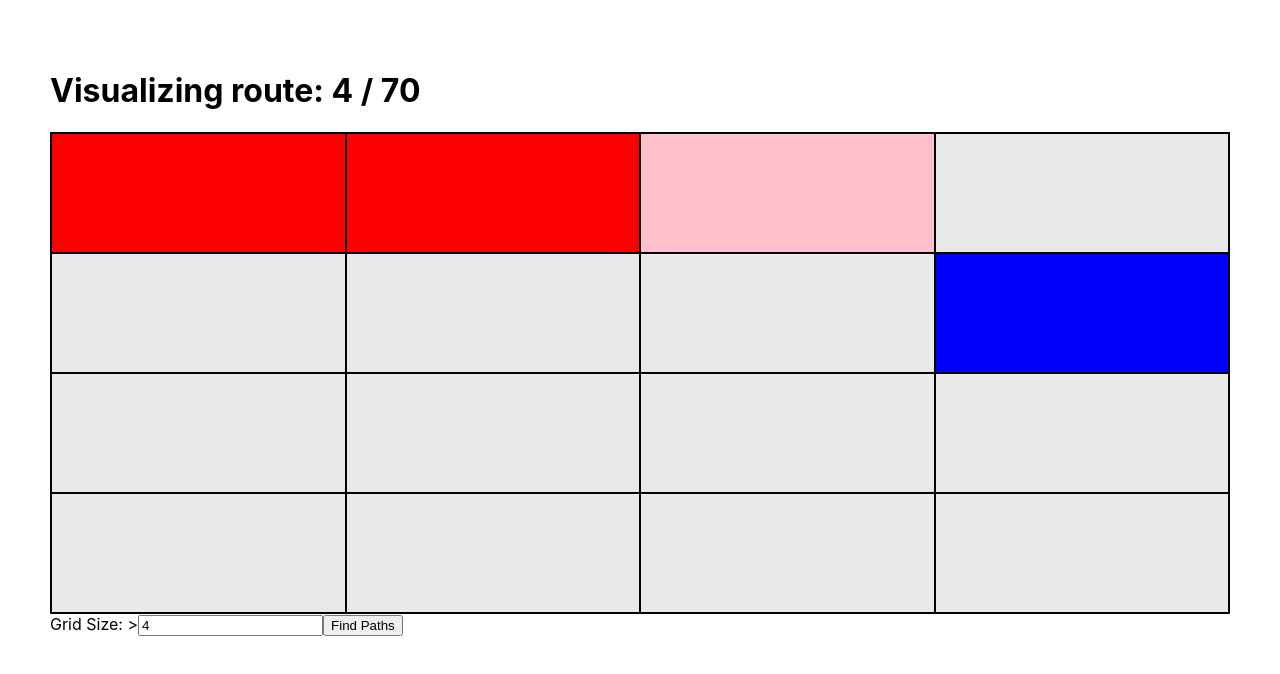
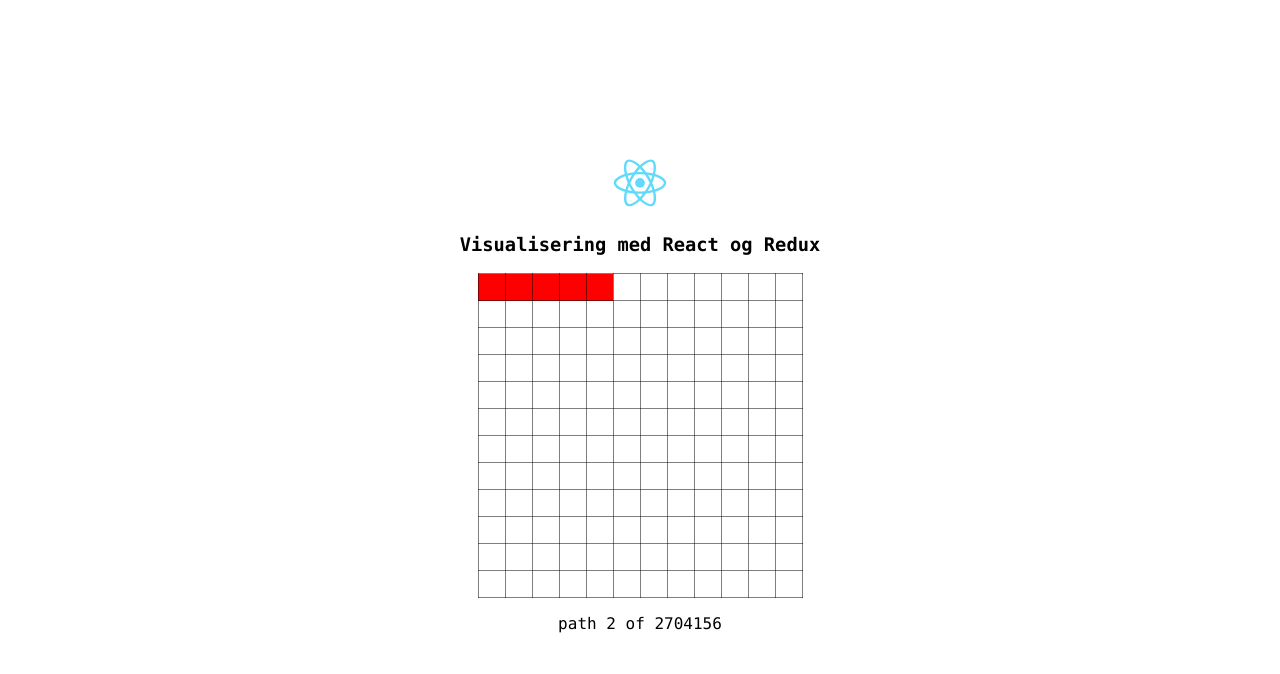
Before and after one commit to realmunk/lattice-paths, a React (Create React App) app: page / in a window 1280 px wide. Shown: the top 674 px of the page. Built offline with nearby package versions, Linux system fonts and the light colour scheme.

Commit message:
Split up componetns and added some minor styling for this to work as expected.

```diff
--- a/src/App.css
+++ b/src/App.css
@@ -1,79 +1,23 @@
-* {
-  box-sizing: border-box;
+.container {
+  width: 80%;
+  margin: 0 auto;
 }
 
-#root {
-  padding: 50px;
-  margin: auto;
-}
-
-table {
-  width: 100%;
-  table-layout: fixed;
-  transform: scale(50%), rotate(45deg);
-  border: 2px solid black;
-  border-collapse: collapse;
-}
-
-td {
-  text-align: center;
-  border: 2px solid black;
-  background-color: rgb(233, 233, 233);
-  transition: background-color ease-in 5ms;
-}
-
-.X {
-  background: black;
-}
-
-.E {
-  background: red;
-}
-
-.S {
-  background: blue;
-}
-
-.ES,
-.SE {
-  background: pink
-}
-
-.box {
-  border-left: 2px solid black;
-}
-
-.App {
-  text-align: center;
-}
-
-.App-logo {
-  animation: App-logo-spin infinite 20s linear;
-  height: 40vmin;
-  pointer-events: none;
-}
-
-.App-header {
-  background-color: #282c34;
+.flex-center {
+  display: flex;
   min-height: 100vh;
-  display: flex;
+  justify-items: center;
+  align-items: center;
   flex-direction: column;
   align-items: center;
   justify-content: center;
-  font-size: calc(10px + 2vmin);
-  color: white;
 }
 
-.App-link {
-  color: #61dafb;
+.flex-center>* {
+  flex: 0 1 auto;
 }
 
-@keyframes App-logo-spin {
-  from {
-    transform: rotate(0deg);
-  }
-
-  to {
-    transform: rotate(360deg);
-  }
+.logo {
+  height: 64px;
+  width: auto;
 }
--- a/src/App.js
+++ b/src/App.js
@@ -1,15 +1,20 @@
 import React, { Component } from "react";
 import "./App.css";
 
+import Logo from "./logo.svg";
+
 import { findLatticePaths } from "./lattice-paths";
+
+import { Grid } from "./components/grid";
+import { Counter } from "./components/counter";
 
 class App extends Component {
   constructor(props) {
     super(props);
     this.state = {
-      gridSize: 4
+      gridSize: 12
     };
-    this.findPaths(4);
+    this.findPaths(this.state.gridSize);
   }
 
   generateGrid = gridSize => {
@@ -18,7 +23,7 @@ class App extends Component {
       .map(() => Array(gridSize).fill());
   };
 
-  visualizePath = (finished, STEPS, LAST_SYMBOL = undefined, x = 0, y = 0) => {
+  visualizePath = (finished, STEPS, x = 0, y = 0) => {
     const grid = this.state.grid;
     const SYMBOL = STEPS[0];
 
@@ -40,7 +45,7 @@ class App extends Component {
       y++;
     }
 
-    // normalize the steps so they don't go over the grid
+    // as the steps can go both on the inside and outside of a grid item, make sure they dont.
     if (x === grid.length) {
       x = grid.length - 1;
     }
@@ -54,7 +59,7 @@ class App extends Component {
       },
       () => {
         setTimeout(() => {
-          this.visualizePath(finished, STEPS.substring(1), SYMBOL, x, y);
+          this.visualizePath(finished, STEPS.substring(1), x, y);
         }, 175);
       }
     );
@@ -103,47 +108,19 @@ class App extends Component {
   };
 
   render() {
-    let Representation = null;
-
-    if (this.state.grid) {
-      Representation = this.state.grid.map((row, index) => {
-        return (
-          <tr
-            key={`row${index}`}
-            style={{ height: `${60 / this.state.gridSize}vh` }}
-          >
-            {row.map((step, subIndex) => {
-              return (
-                <td
-                  key={`column${index}-${subIndex}`}
-                  className={`cell ${step}`}
-                />
-              );
-            })}
-          </tr>
-        );
-      });
-    }
-
     return (
       <div className="container">
-        {this.state.current && (
-          <h1>
-            Visualizing route: {this.state.current} /{" "}
-            {this.state.latticePaths.length}
-          </h1>
-        )}
-        <table className="table">
-          <tbody>{Representation}</tbody>
-        </table>
-        <div>
-          <label>Grid Size: </label>>
-          <input
-            name="gridSize"
-            value={this.state.gridSize}
-            onChange={this.onChange}
-          />
-          <button onClick={this.generatePaths}>Find Paths</button>
+        <div className="flex-center">
+          <img src={Logo} className="logo" />
+          <h3>Visualisering med React og Redux</h3>
+
+          {<Grid grid={this.state.grid} />}
+          {
+            <Counter
+              current={this.state.current}
+              nrOfPaths={this.state.latticePaths}
+            />
+          }
         </div>
       </div>
     );
--- /dev/null
+++ b/src/components/counter.js
@@ -0,0 +1,14 @@
+import React from "react";
+
+import "./grid.css";
+
+export const Counter = ({ current, nrOfPaths }) => {
+  if (!current || !nrOfPaths) {
+    return null;
+  }
+  return (
+    <p>
+      path {current} of {nrOfPaths.length}
+    </p>
+  );
+};
--- /dev/null
+++ b/src/components/grid.css
@@ -0,0 +1,26 @@
+.grid {
+  table-layout: fixed;
+  border-collapse: collapse;
+}
+
+.cell {
+  height: 24px;
+  width: 24px;
+  text-align: center;
+  border: 1px solid rgba(0, 0, 0, 0.5);
+  background-color: rgb(255, 255, 255);
+  transition: background-color ease-in 50ms;
+}
+
+.E {
+  background: red;
+}
+
+.S {
+  background: blue;
+}
+
+.ES,
+.SE {
+  background: powderblue;
+}
--- /dev/null
+++ b/src/components/grid.js
@@ -0,0 +1,28 @@
+import React from "react";
+
+import "./grid.css";
+
+export const Grid = ({ grid }) => {
+  let Representation = null;
+  if (!grid || !grid.length) {
+    return null;
+  }
+
+  Representation = grid.map((row, index) => {
+    return (
+      <tr key={`row${index}`}>
+        {row.map((step, subIndex) => {
+          return (
+            <td key={`column${index}-${subIndex}`} className={`cell ${step}`} />
+          );
+        })}
+      </tr>
+    );
+  });
+
+  return (
+    <table className="grid">
+      <tbody>{Representation}</tbody>
+    </table>
+  );
+};
--- a/src/index.css
+++ b/src/index.css
@@ -1,9 +1,12 @@
 body {
   margin: 0;
   padding: 0;
-  font-family: -apple-system, BlinkMacSystemFont, "Segoe UI", "Roboto", "Oxygen",
-    "Ubuntu", "Cantarell", "Fira Sans", "Droid Sans", "Helvetica Neue",
-    sans-serif;
+  font-family: source-code-pro,
+    Menlo,
+    Monaco,
+    Consolas,
+    "Courier New",
+    monospace;
   -webkit-font-smoothing: antialiased;
   -moz-osx-font-smoothing: grayscale;
 }
--- a/src/redux/store.js
+++ b/src/redux/store.js
@@ -1,4 +1,7 @@
 import { createStore } from "redux";
 import rootReducer from "./reducers";
 
-export default createStore(rootReducer);
+export default createStore(
+  rootReducer,
+  window.__REDUX_DEVTOOLS_EXTENSION__ && window.__REDUX_DEVTOOLS_EXTENSION__()
+);
```
Also changed, not shown: 1 other file (tests, documents, lock files or other folders).
